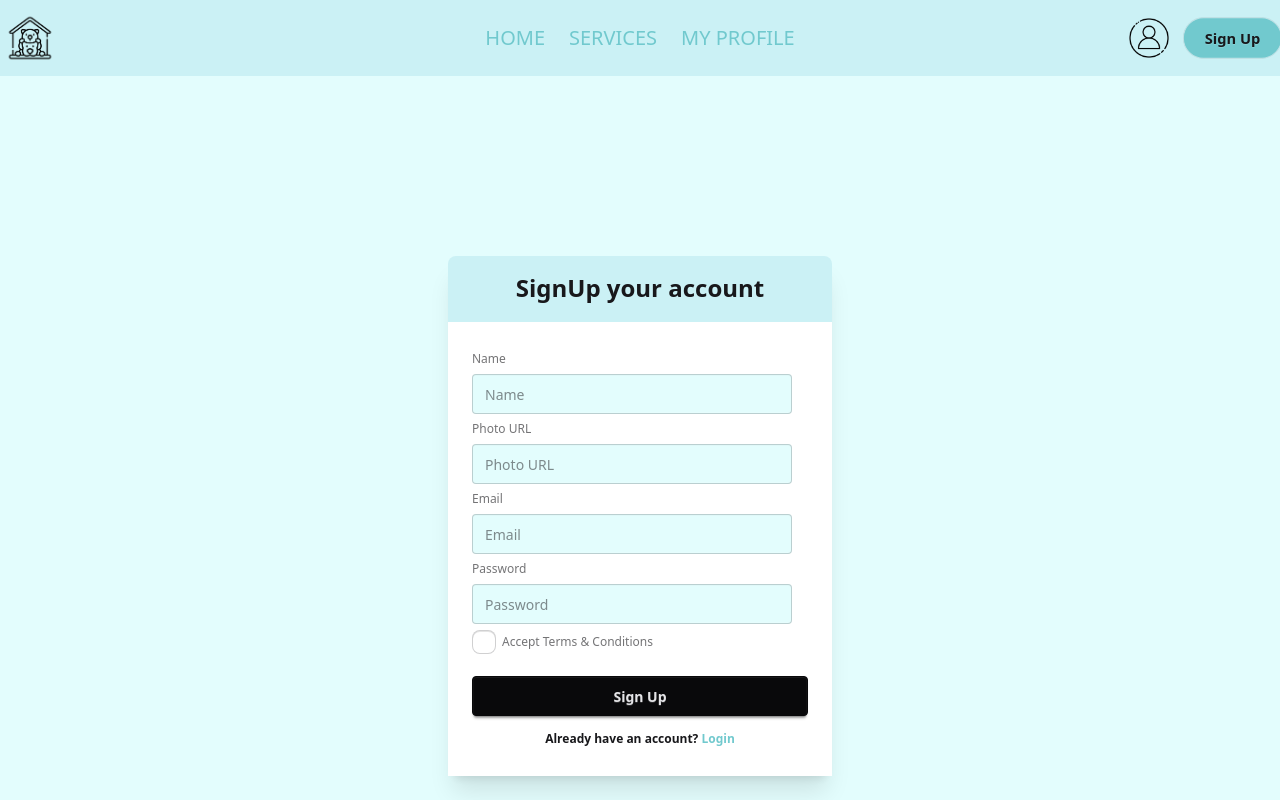
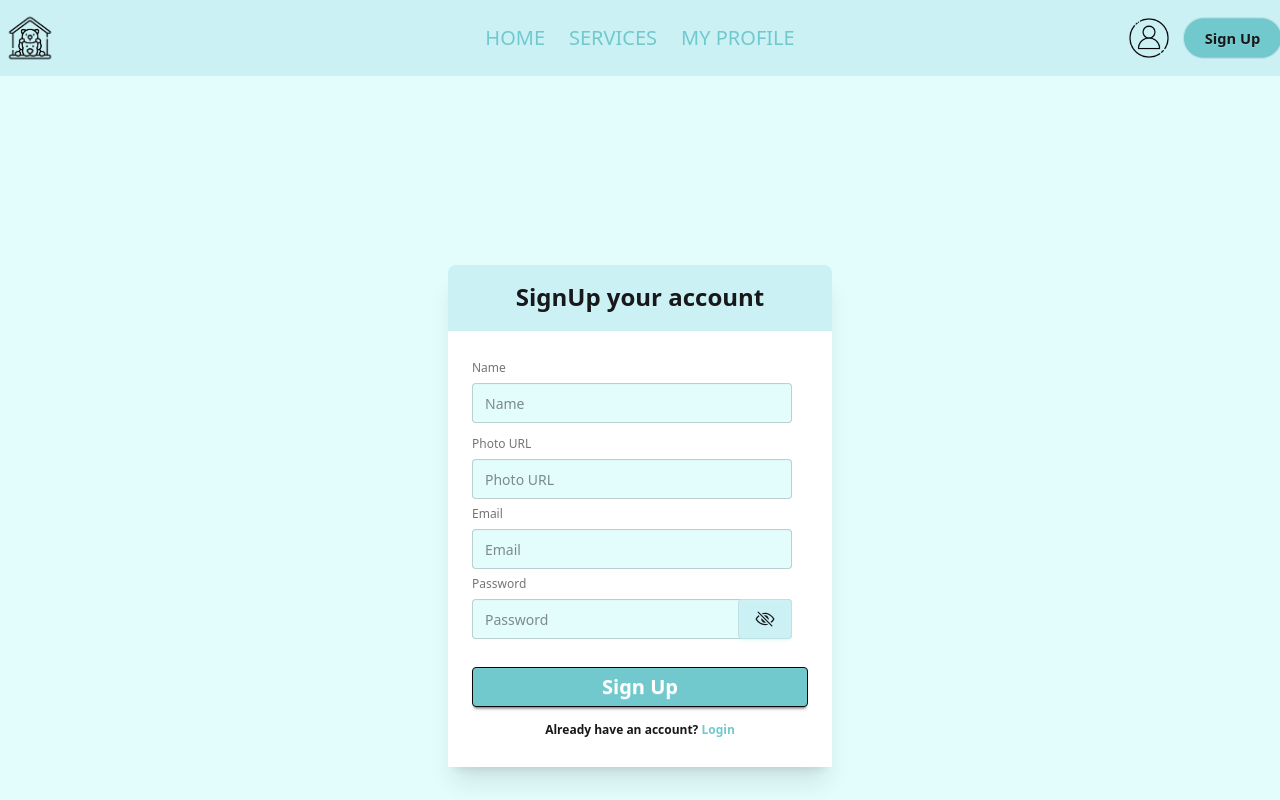
Before and after one commit to getSohelRana/pets-care, a React (Vite) app: page /auth/signup in a window 1280 px wide. Shown: the top 800 px of the page. Built offline with nearby package versions, Linux system fonts and the light colour scheme; no server answers.

Commit message:
fix sing up page password toggle

```diff
--- a/src/pages/Signup.jsx
+++ b/src/pages/Signup.jsx
@@ -1,38 +1,98 @@
-import React, { use } from "react";
+import { use, useState } from "react";
+import toast, { Toaster } from "react-hot-toast";
+import { IoEyeOffOutline, IoEyeOutline } from "react-icons/io5";
 import { Link, useLocation, useNavigate } from "react-router";
 import { AuthContext } from "../provider/AuthProvider";
-import toast, { Toaster } from "react-hot-toast";
 
 const Signup = () => {
   const { createUser, setUser } = use(AuthContext);
   const location = useLocation();
   const navigate = useNavigate();
+  const [nameError, setNameError] = useState("");
+  const [passwordError, setPasswordError] = useState("");
+  const [togglePassword, setTogglePassword] = useState(false);
   const handleSignup = (e) => {
     e.preventDefault();
 
+    {
+      /* Name data validation */
+    }
     const name = e.target.name.value.trim();
+    if (name.length < 5) {
+      setNameError("Name must be more than 5 characters");
+      return;
+    } else {
+      setNameError("");
+    }
     const photo = e.target.photo.value.trim();
     const email = e.target.email.value.trim();
-    const password = e.target.password.value.trim();
-    const checked = e.target.elements.terms.checked;
-    console.log(name, photo, email, password, checked);
-
-    // check empty
-    if (!name || !photo || !email || !password) {
-      toast.error("Oops! Some fields are missing. Please fill them in.");
+    {
+      /*check photo and email empty */
+    }
+    if (!photo || !email) {
+      toast.error("🤦‍♂️ Oops! Some fields are missing. Please fill them in.");
       return;
     }
 
+    {
+      /* pasword data validation */
+    }
+    const password = e.target.password.value.trim();
+    if (password.length < 6) {
+      setPasswordError("Password must be at least 6 characters long.");
+      return;
+    } else {
+      setPasswordError("");
+    }
+    if (!/[A-Z]/.test(password)) {
+      setPasswordError("Password must contain at least one uppercase letter.");
+      return;
+    } else {
+      setPasswordError("");
+    }
+
+    if (!/[a-z]/.test(password)) {
+      setPasswordError("Password must contain at least one lowercase letter.");
+      return;
+    } else {
+      setPasswordError("");
+    }
+
+    if (!/[!@#$%^&*(),.?":{}|<>]/.test(password)) {
+      setPasswordError("Password must contain at least one special character.");
+      return;
+    } else {
+      setPasswordError("");
+    }
+
+    console.log(name, photo, email, password);
 
     createUser(email, password)
       .then((res) => {
         const user = res.user;
         setUser(user);
         toast.success("Account created successfully!");
+
+        // redireact to home page after sign up
         navigate(location.state || "/");
       })
       .catch((error) => {
-        toast.error(error.message);
+        // Firebase error code
+        const errorCode = error.code;
+
+        //Custom error message replace custom message
+        const errorMessages = {
+          "auth/email-already-in-use":
+            "This email is already registered. Please log in instead.",
+          "auth/invalid-email":
+            "Invalid email address. Please enter a valid one.",
+        };
+
+        // Show custom error message
+        const customMessage =
+          errorMessages[errorCode] ||
+          "Something went wrong. Please try again later.";
+        toast.error(customMessage);
       });
 
     e.target.reset();
@@ -54,7 +114,7 @@ const Signup = () => {
                 className="input"
                 placeholder="Name"
               />
-
+              <small className="text-error">{nameError}</small>
               {/* Photo URL */}
               <label className="label">Photo URL</label>
               <input
@@ -75,24 +135,23 @@ const Signup = () => {
 
               {/* Password */}
               <label className="label">Password</label>
-              <input
-                type="password"
-                name="password"
-                className="input"
-                placeholder="Password"
-              />
+              <div className="relative">
+                <input
+                  type= {togglePassword ? 'text' : 'password'}
+                  name="password"
+                  className="input"
+                  placeholder="Password"
+                />
+                <button onClick={()=> setTogglePassword(!togglePassword)} type="button" className="btn absolute top-0 right-4 z-1">
+                  {togglePassword ? <IoEyeOutline size={20} /> : <IoEyeOffOutline size={20} />}
+                </button>
+              </div>
+              <small className="text-error">{passwordError}</small>
 
-              {/* Terms */}
-              <label className="label">
-                <input
-                  name="terms"
-                  type="checkbox"
-                  className="checkbox checked:text-primary checked:border-primary"
-                />
-                Accept Terms & Conditions
-              </label>
-
-              <button className="btn btn-neutral mt-4" type="submit">
+              <button
+                className="btn btn-neutral mt-4 bg-primary text-white text-xl"
+                type="submit"
+              >
                 Sign Up
               </button>
 
```
